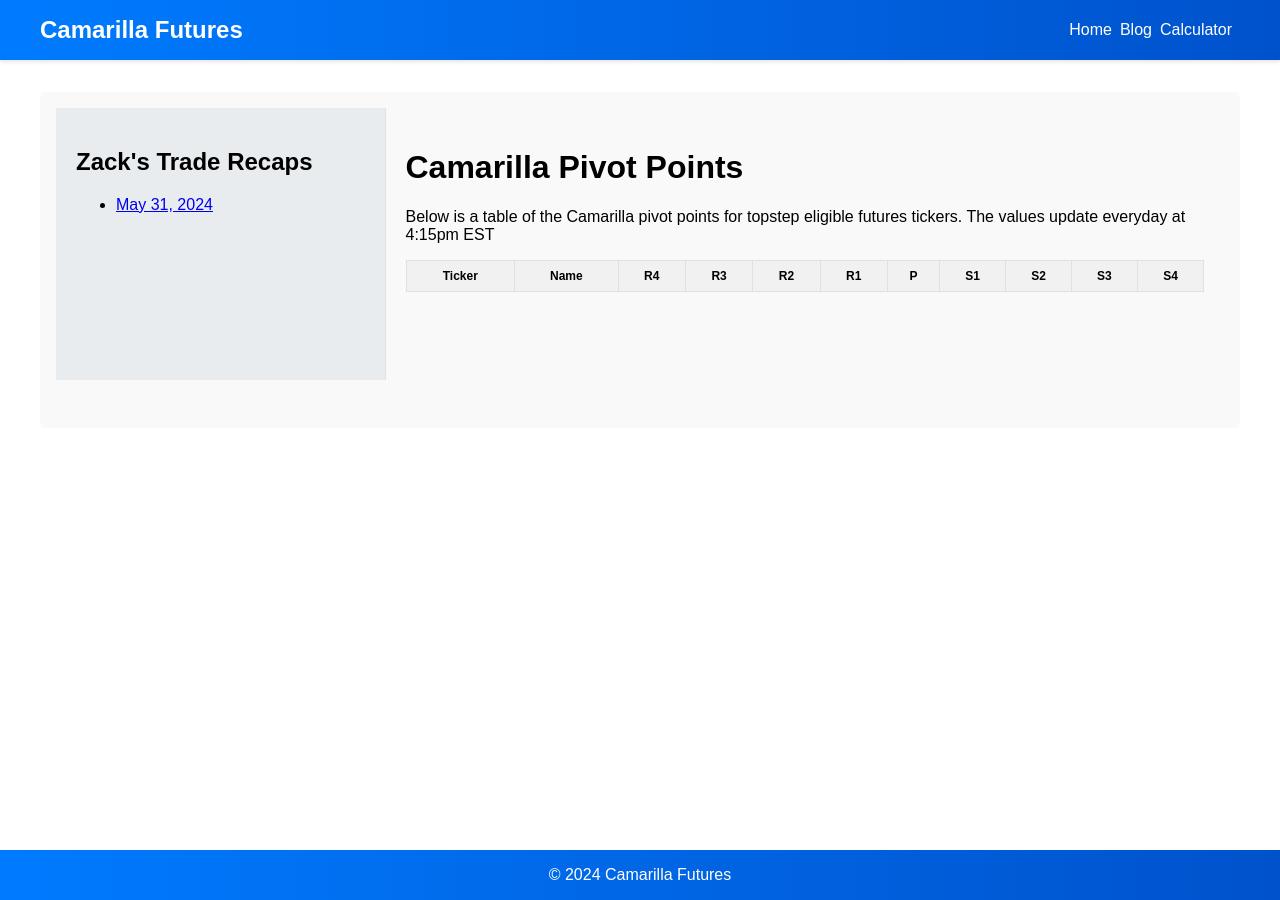
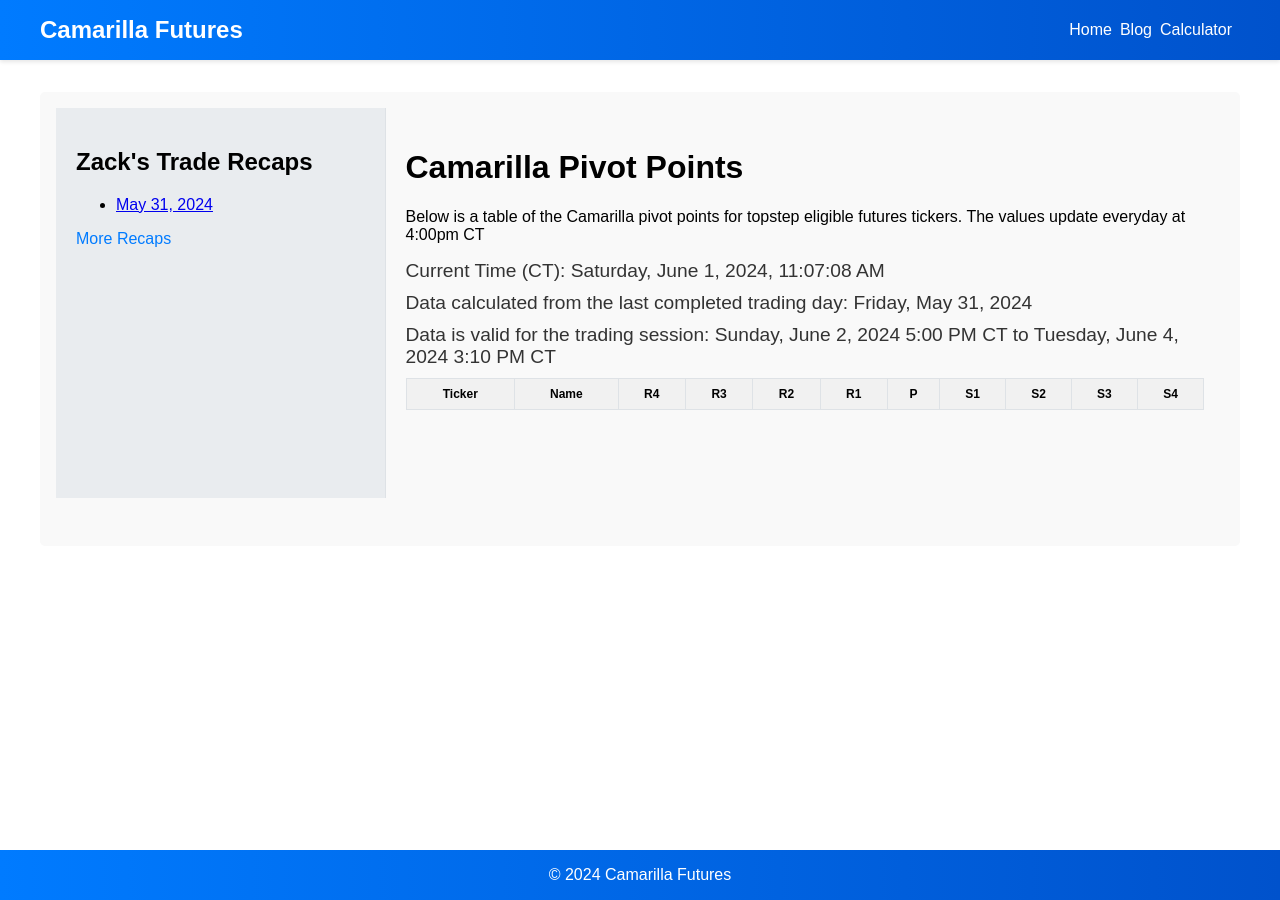
Before and after one commit to zackrylangford/daytrading-unplugged, a Jekyll site: the page built from index.markdown, in a window 1280 px wide. Built offline with Jekyll 4.4.1, drawn with Linux system fonts in a browser that asks for light colours.

Commit message:
created clock and timer for home page

```diff
--- a/_layouts/default.html
+++ b/_layouts/default.html
@@ -40,5 +40,8 @@
             navList.classList.toggle('active');
         });
     </script>
+    <script src="{{ '/assets/js/calc.js' | relative_url }}"></script>
+    <script src="{{ '/assets/js/table.js' | relative_url }}"></script>
+
 </body>
 </html>
--- a/assets/css/styles.css
+++ b/assets/css/styles.css
@@ -282,3 +282,20 @@ footer {
     margin-right: auto;
     padding: 10px 0; /* Adds space above and below the image */
 }
+
+.view-more-link {
+    display: block;
+    margin-top: 10px;
+    text-decoration: none;
+    color: #007BFF;
+}
+
+.view-more-link:hover {
+    text-decoration: underline;
+}
+
+#clock, #valid-date, #next-valid-date {
+    margin-bottom: 10px;
+    font-size: 1.2em;
+    color: #333;
+}
--- a/assets/js/table.js
+++ b/assets/js/table.js
@@ -80,6 +80,89 @@ document.addEventListener("DOMContentLoaded", function() {
         });
     };
 
-    // Fetch and populate the table on page load
+
+
+    const updateClock = () => {
+        const clockElement = document.getElementById('clock');
+        const validDateElement = document.getElementById('valid-date');
+        const nextValidDateElement = document.getElementById('next-valid-date');
+        const now = new Date();
+
+        // Convert to Central Time (CT)
+        const centralTime = now.toLocaleString('en-US', { timeZone: 'America/Chicago' });
+        const centralDate = new Date(centralTime);
+
+        // Format current time
+        const timeString = centralDate.toLocaleTimeString('en-US', { hour: '2-digit', minute: '2-digit', second: '2-digit' });
+
+        // Format current date
+        const dateString = centralDate.toLocaleDateString('en-US', { weekday: 'long', year: 'numeric', month: 'long', day: 'numeric' });
+
+        clockElement.innerHTML = `Current Time (CT): ${dateString}, ${timeString}`;
+
+        // Calculate the valid date for the trading data
+        const validDate = calculateValidDate(centralDate);
+        const validDateString = validDate.toLocaleDateString('en-US', { weekday: 'long', year: 'numeric', month: 'long', day: 'numeric' });
+
+        validDateElement.innerHTML = `Data calculated from the last completed trading day: ${validDateString}`;
+
+        // Calculate the next valid trading date range
+        const { startDate, endDate } = calculateNextValidDateRange(validDate);
+        const startDateString = startDate.toLocaleDateString('en-US', { weekday: 'long', year: 'numeric', month: 'long', day: 'numeric' });
+        const endDateString = endDate.toLocaleDateString('en-US', { weekday: 'long', year: 'numeric', month: 'long', day: 'numeric' });
+
+        nextValidDateElement.innerHTML = `Data is valid for the trading session: ${startDateString} 5:00 PM CT to ${endDateString} 3:10 PM CT`;
+    };
+
+    const calculateValidDate = (centralDate) => {
+        let validDate = new Date(centralDate);
+        const day = validDate.getDay(); // Sunday - Saturday : 0 - 6
+        const hour = validDate.getHours();
+
+        // Adjust validDate to the last completed trading day
+        if (day === 0 || (day === 1 && hour < 17)) {
+            // Sunday or before 5 PM Monday: use Friday
+            validDate.setDate(validDate.getDate() - (day === 0 ? 2 : 3));
+        } else if (hour < 17 && day !== 1) {
+            // Before 5 PM on any other weekday: use the previous weekday
+            validDate.setDate(validDate.getDate() - 1);
+        }
+
+        // Adjust if it's after 3:10 PM and before 5 PM on Friday
+        if (day === 5 && hour >= 15 && (hour < 17 || (hour === 15 && validDate.getMinutes() >= 10))) {
+            validDate.setDate(validDate.getDate() - 1);
+        }
+
+        return validDate;
+    };
+
+    const calculateNextValidDateRange = (validDate) => {
+        const startDate = new Date(validDate);
+        startDate.setDate(startDate.getDate() + 1);
+        startDate.setHours(17, 0, 0, 0); // 5:00 PM CT
+
+        const endDate = new Date(startDate);
+        endDate.setDate(endDate.getDate() + 1);
+        endDate.setHours(15, 10, 0, 0); // 3:10 PM CT
+
+        // If it's Friday, skip to Sunday evening
+        if (startDate.getDay() === 6) {
+            startDate.setDate(startDate.getDate() + 1); // Move to Sunday 5:00 PM
+            endDate.setDate(endDate.getDate() + 1); // Move to Monday 3:10 PM
+        }
+
+        // If it's Saturday, adjust end date to Monday 3:10 PM
+        if (startDate.getDay() === 0) {
+            endDate.setDate(endDate.getDate() + 1); // Move to Monday 3:10 PM
+        }
+
+        return { startDate, endDate };
+    };
+
+    // Initial call to fetch data and update clock
     fetchAndPopulateTable();
+    updateClock();
+
+    // Update the clock every second
+    setInterval(updateClock, 1000);
 });
--- a/blog/index.html
+++ b/blog/index.html
@@ -3,6 +3,7 @@ layout: default
 title: Blog
 ---
 
+<div class="container">
 <div class="blog-list">
     <h1>{{ page.title }}</h1>
     <ul>
@@ -14,3 +15,4 @@ title: Blog
         {% endfor %}
     </ul>
 </div>
+</div>
--- a/index.markdown
+++ b/index.markdown
@@ -4,38 +4,43 @@ title: Camarilla Futures
 ---
 
 <div class="container">
-    <div class="sidebar">
-        <h2>Zack's Trade Recaps</h2>
-            <ul>
-        {% for post in site.posts %}
+<div class="sidebar">
+    <h2>Zack's Trade Recaps</h2>
+    <ul>
+        {% for post in site.posts limit:5 %}
         <li>
             <a href="{{ post.url | relative_url }}">{{ post.date | date: "%B %d, %Y" }}</a>
         </li>
         {% endfor %}
     </ul>
-    </div>
-    <div class="main-content">
-        <h1>Camarilla Pivot Points</h1>
-        <p>Below is a table of the Camarilla pivot points for topstep eligible futures tickers. The values update everyday at 4:15pm EST</p>
-        <table class="cam-table">
-            <thead>
-                <tr>
-                    <th>Ticker</th>
-                    <th>Name</th>
-                    <th>R4</th>
-                    <th>R3</th>
-                    <th>R2</th>
-                    <th>R1</th>
-                    <th>P</th>
-                    <th>S1</th>
-                    <th>S2</th>
-                    <th>S3</th>
-                    <th>S4</th>
-                </tr>
-            </thead>
-            <tbody id="pivotTableBody"></tbody>
-        </table>
-    </div>
+    <a href="{{ '/trade-recaps' | relative_url }}" class="view-more-link">More Recaps</a>
 </div>
-<script src="{{ '/assets/js/calc.js' | relative_url }}"></script>
-<script src="{{ '/assets/js/table.js' | relative_url }}"></script>
+
+<div class="main-content">
+    <h1>Camarilla Pivot Points</h1>
+    <p>Below is a table of the Camarilla pivot points for topstep eligible futures tickers. The values update everyday at 4:00pm CT</p>
+    <div id="clock"></div>
+    <div id="valid-date"></div>
+    <div id="next-valid-date"></div>
+    <table class="cam-table">
+        <thead>
+            <tr>
+                <th>Ticker</th>
+                <th>Name</th>
+                <th>R4</th>
+                <th>R3</th>
+                <th>R2</th>
+                <th>R1</th>
+                <th>P</th>
+                <th>S1</th>
+                <th>S2</th>
+                <th>S3</th>
+                <th>S4</th>
+            </tr>
+        </thead>
+        <tbody id="pivotTableBody"></tbody>
+    </table>
+</div>
+
+
+</div>
```
Also changed, not shown: trade-recaps.markdown (added, +15 -0 lines).
